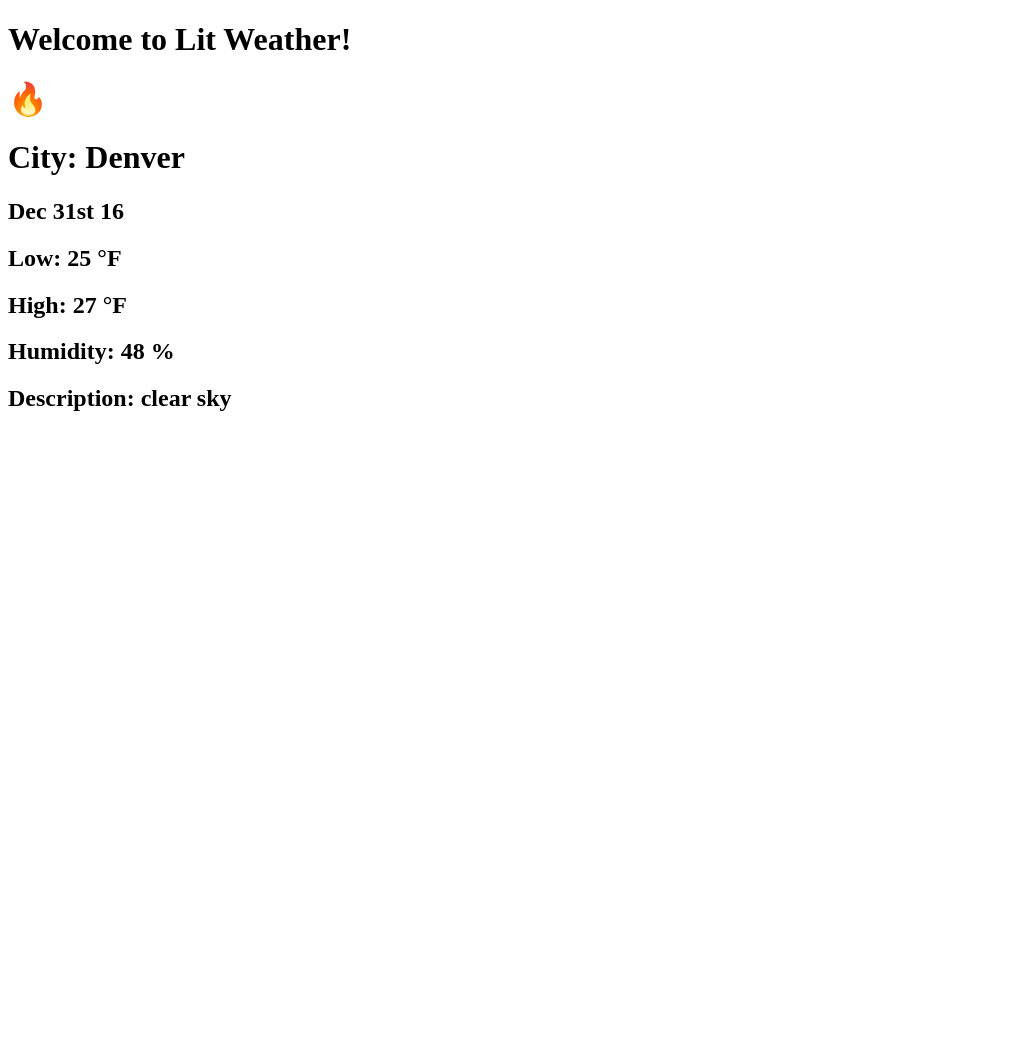
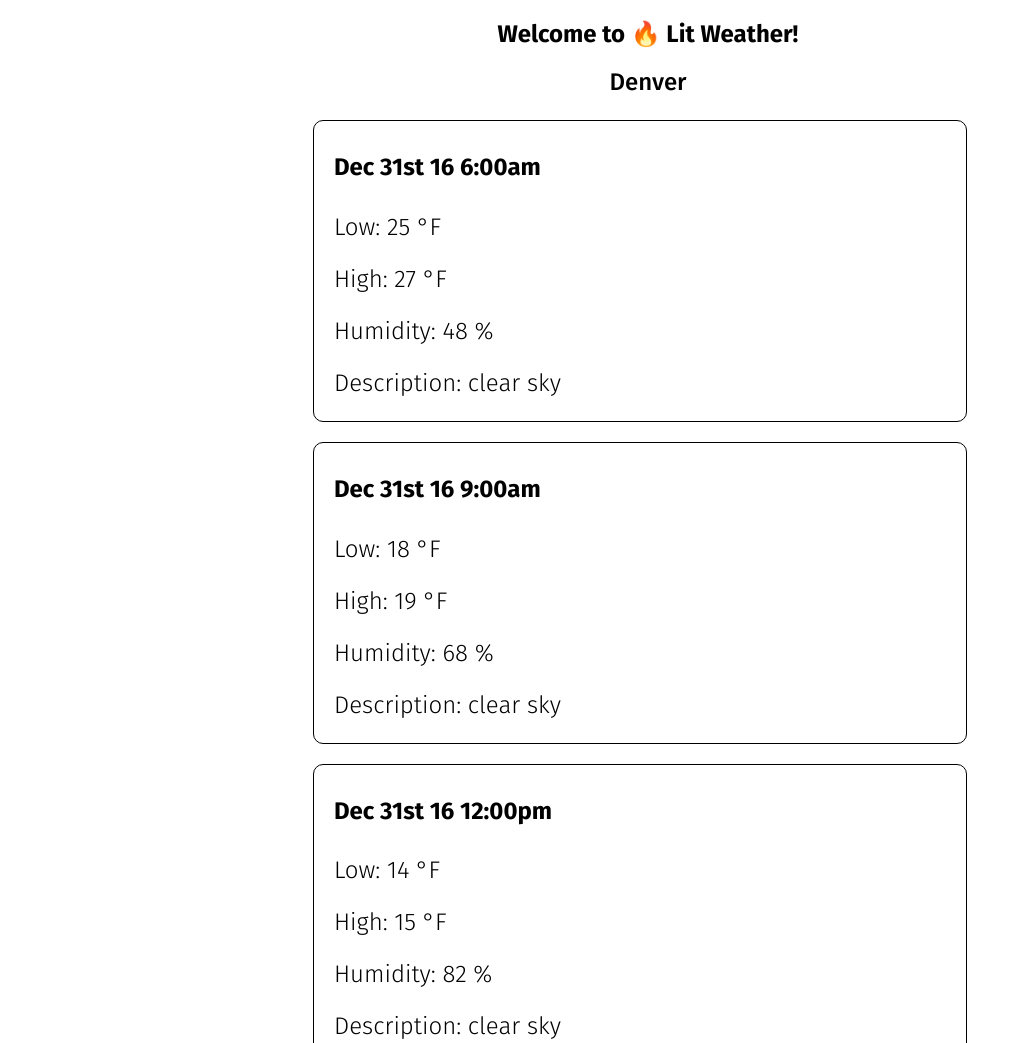
Before and after one commit to saylerb/weather-app, a React app: page / in a window 1280 px wide. Shown: the top 1043 px of the page, without its empty margins (0-1022 px from the left). Before the commit the page ends 800 px from the top, so only its background shows below. Built offline with nearby package versions, Linux system fonts and the light colour scheme.

Commit message:
add styling :sparkles:
- add a google font
- map over each item in the data array (forcast for every 3 hours)
- add basic css :tada:

```diff
--- a/index.html
+++ b/index.html
@@ -3,6 +3,8 @@
 <head>
     <meta charset="UTF-8">
     <title>Weather</title>
+    <link rel="stylesheet" href="public/style.css">
+    <link href="https://fonts.googleapis.com/css?family=Fira+Sans:300,400,500,700" rel="stylesheet">
 </head>
 <body>
     <div id="app"></div>
--- a/lib/App.js
+++ b/lib/App.js
@@ -10,16 +10,26 @@ export default class App extends React.Component {
 
   render() {
     return (
-      <div>
-        <h1>Welcome to Lit Weather!</h1>
-        <h1>{ String.fromCharCode(0xD83D, 0xDD25) }</h1>
-        <h1>City: { this.state.data.city.name }</h1>
-        <h2>{ moment.unix(this.state.data.list[0].dt).format("MMM Do YY") }</h2>
 
-        <h2>Low: { Math.round(this.state.data.list[0].main.temp_min) } &deg;F</h2>
-        <h2>High: { Math.round(this.state.data.list[0].main.temp_max) } &deg;F</h2>
-        <h2>Humidity: { this.state.data.list[0].main.humidity } %</h2>
-        <h2>Description: { this.state.data.list[0].weather[0].description } </h2>
+      <div className="app">
+        <section className="header">
+          <h1 className="welcome">Welcome to { String.fromCharCode(0xD83D, 0xDD25) } Lit Weather!</h1>
+          <div className= "city"> { this.state.data.city.name }</div>
+        </section>
+        <div className="forcast">
+          { this.state.data.list.map((day) => {
+              return (
+                <div className = 'day'>
+                <h4>{ moment.unix(day.dt).format("MMM Do YY h:mma") }</h4>
+                <p>Low: { Math.round(day.main.temp_min) } &deg;F</p>
+                <p>High: { Math.round(day.main.temp_max) } &deg;F</p>
+                <p>Humidity: { day.main.humidity } %</p>
+                <p>Description: { day.weather[0].description } </p>
+              </div>
+              )
+            })
+          }
+        </div>
       </div>
     )
   }
--- /dev/null
+++ b/public/style.css
@@ -0,0 +1,38 @@
+body {
+  font-family: 'Fira Sans', sans-serif;
+  font-weight: 300;
+}
+
+.day {
+  width: 85%;
+  border: solid 1px;
+  border-radius: 10px;
+  margin: 20px auto;
+  padding-left: 20px;
+  font-size: 24px;
+}
+
+.header {
+  text-align: center;
+  width: 100%;
+  position: fixed;
+  top: 0;
+  background: #FFF;
+}
+
+.forcast {
+  overflow: scroll;
+  margin-top: 100px;
+}
+
+.city {
+  font-weight: 500;
+  font-size: 24px;
+}
+
+@media screen and ( min-width: 700px) {
+  .day {
+    width: 50%;
+    margin: 20px auto;
+  }
+}
```
